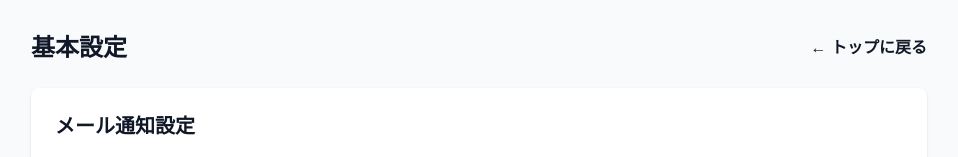
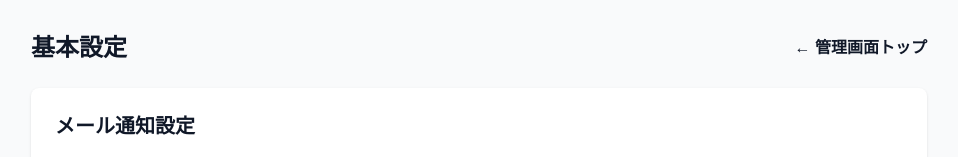
Before and after one commit to m-business-gif/training-reservation, a Next.js app: page /admin/settings in a window 1280 px wide. Shown: the top 157 px of the page, without its empty margins (161-1119 px from the left). Built offline with nearby package versions, Linux system fonts and the light colour scheme; no server answers; the database is empty.

Commit message:
管理画面の戻るリンクを/adminに修正

```diff
--- a/app/admin/reservations/page.tsx
+++ b/app/admin/reservations/page.tsx
@@ -176,8 +176,8 @@ export default function ReservationsPage() {
       <div className="max-w-7xl mx-auto">
         <div className="flex items-center justify-between mb-6">
           <h1 className="text-2xl font-bold text-gray-900">予約管理</h1>
-          <Link href="/" className="text-base font-bold text-gray-900 hover:text-indigo-600">
-            ← トップに戻る
+          <Link href="/admin" className="text-base font-bold text-gray-900 hover:text-indigo-600">
+            ← 管理画面トップ
           </Link>
         </div>
 
--- a/app/admin/settings/page.tsx
+++ b/app/admin/settings/page.tsx
@@ -123,8 +123,8 @@ export default function SettingsPage() {
       <div className="max-w-4xl mx-auto">
         <div className="flex items-center justify-between mb-6">
           <h1 className="text-2xl font-bold text-gray-900">基本設定</h1>
-          <Link href="/" className="text-base font-bold text-gray-900 hover:text-indigo-600">
-            ← トップに戻る
+          <Link href="/admin" className="text-base font-bold text-gray-900 hover:text-indigo-600">
+            ← 管理画面トップ
           </Link>
         </div>
 
--- a/app/admin/shifts/page.tsx
+++ b/app/admin/shifts/page.tsx
@@ -186,8 +186,8 @@ export default function ShiftsPage() {
       <div className="max-w-[1400px] mx-auto">
         <div className="flex items-center justify-between mb-6">
           <h1 className="text-2xl font-bold text-gray-900">シフト設定</h1>
-          <Link href="/" className="text-base font-bold text-gray-900 hover:text-indigo-600">
-            ← トップに戻る
+          <Link href="/admin" className="text-base font-bold text-gray-900 hover:text-indigo-600">
+            ← 管理画面トップ
           </Link>
         </div>
 
```
